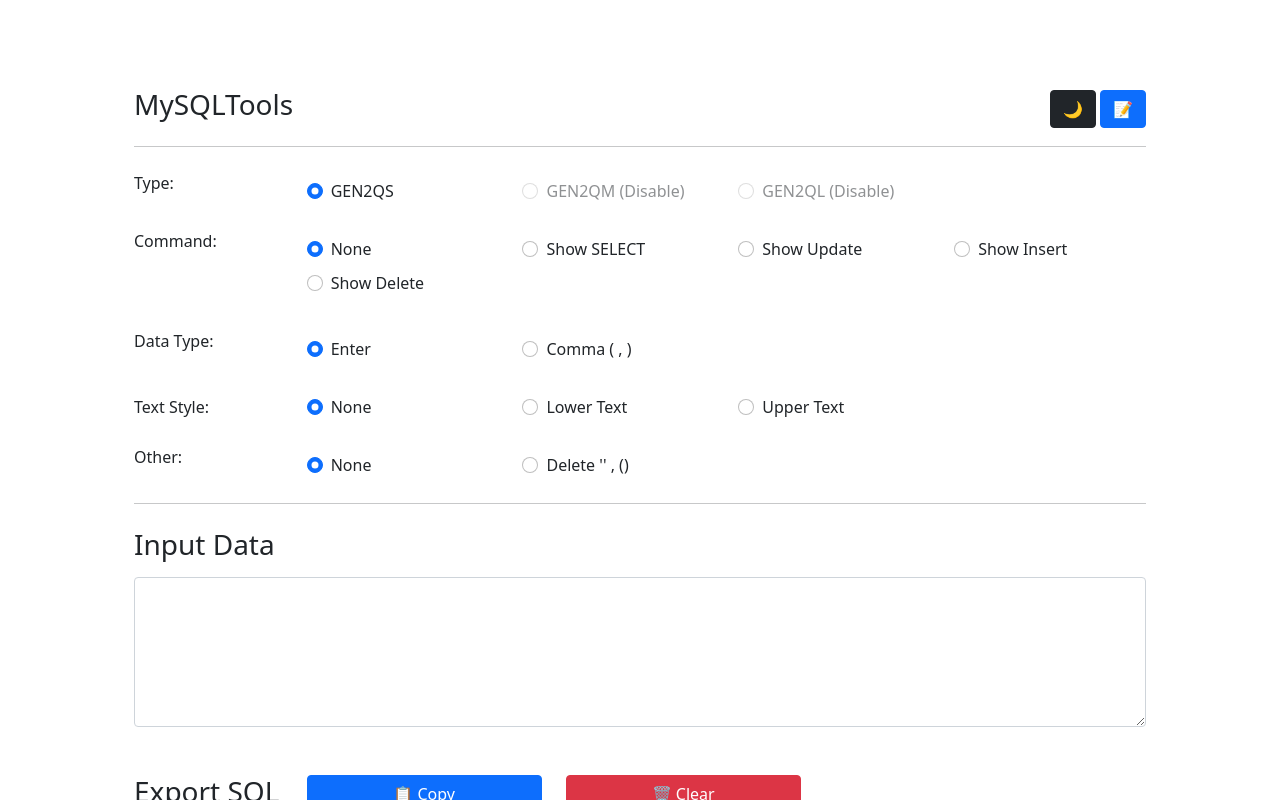
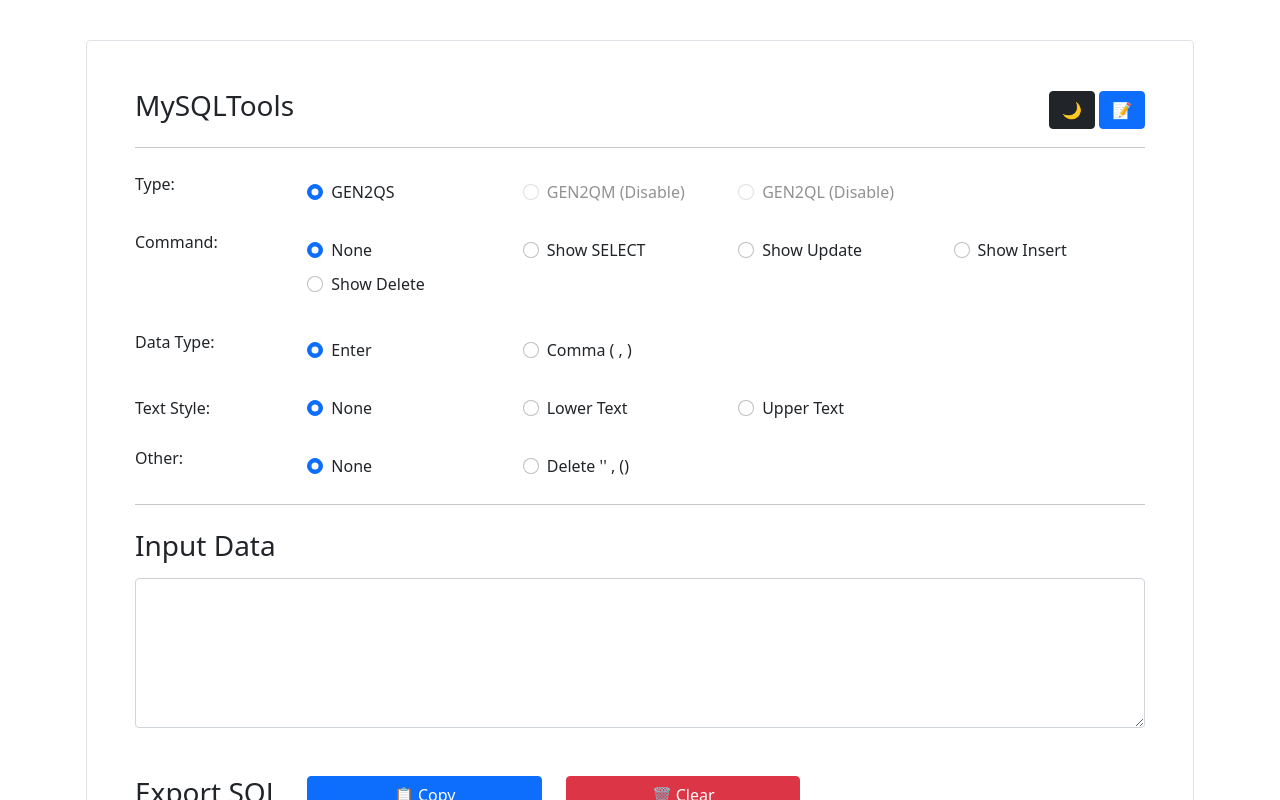
Before and after one commit to chaiwat20180/MySQLTools, a plain HTML site: page index.html in a window 1280 px wide. Shown: the top 800 px of the page. Drawn offline with nearby package versions, Linux system fonts and the light colour scheme; some packages are replaced by stand-ins of ours; a script that the page names is missing.

Commit message:
Update index.html

```diff
--- a/index.html
+++ b/index.html
@@ -117,7 +117,7 @@
 
 <body>
     <div class="container mt-4 mb-4 p-3">
-        <div class="p-5">
+        <div class="border rounded p-5">
             <div class="d-flex justify-content-between align-items-center">
                 <h3 class="font-weight-bold">MySQLTools</h3>
                 <div>
```
